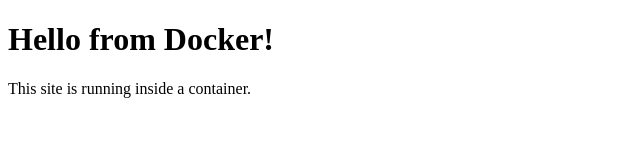
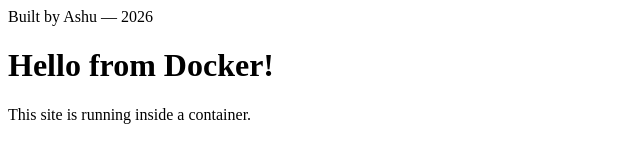
Before and after one commit to Ashu9654/static-site-docker, a plain HTML site: page index.html in a window 1280 px wide. Shown: the whole page, without its empty margins (0-640 px from the left). Drawn offline with Linux system fonts and the light colour scheme.

Commit message:
Add footer in index.html file

```diff
--- a/index.html
+++ b/index.html
@@ -1,6 +1,7 @@
 <!DOCTYPE html>
 <html>
 <head><title>My Docker Site</title></head>
+<footer>Built by Ashu — 2026</footer>
 <body>
   <h1>Hello from Docker!</h1>
   <p>This site is running inside a container.</p>
```
